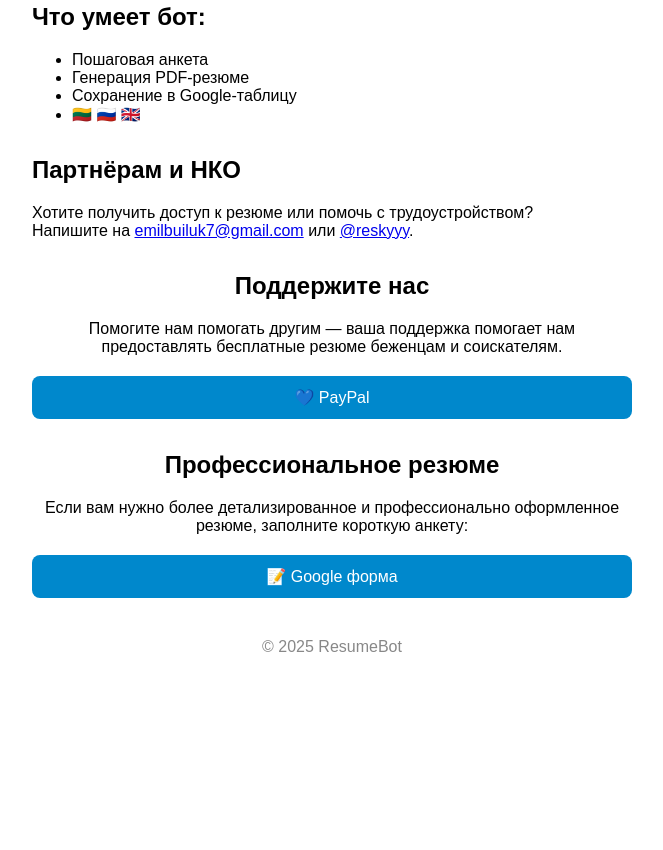
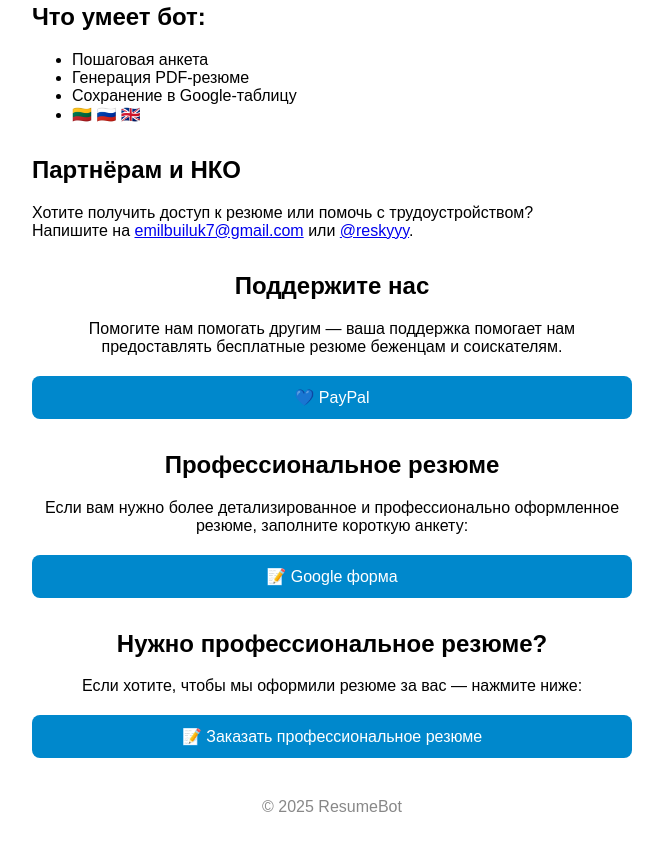
Before and after one commit to resky7/resumebot, a plain HTML site: page index.html in a window 1280 px wide. Shown: the part 256-1106 px from the top of the page, without its empty margins (308-971 px from the left). Before the commit the page ends 952 px from the top, so only its background shows below. Drawn offline with Linux system fonts and the light colour scheme.

Commit message:
index.html

```diff
--- a/index.html
+++ b/index.html
@@ -85,6 +85,12 @@
     <a href="https://forms.gle/62E3aXqVTZkqYNto8" target="_blank" class="btn">📝 Google форма</a>
   </div>
 
+<div class="section" style="text-align: center;">
+  <h2>Нужно профессиональное резюме?</h2>
+  <p>Если хотите, чтобы мы оформили резюме за вас — нажмите ниже:</p>
+  <a href="resume-pro.html" class="btn">📝 Заказать профессиональное резюме</a>
+</div>
+
   <footer>© 2025 ResumeBot</footer>
 
   <script>
```
